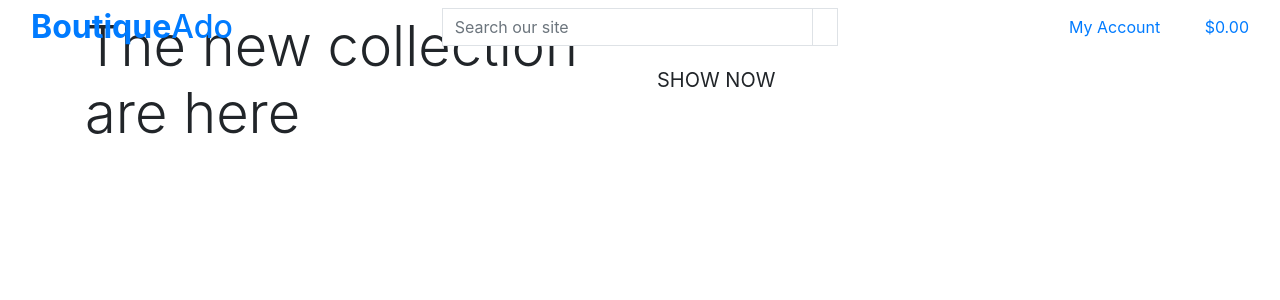
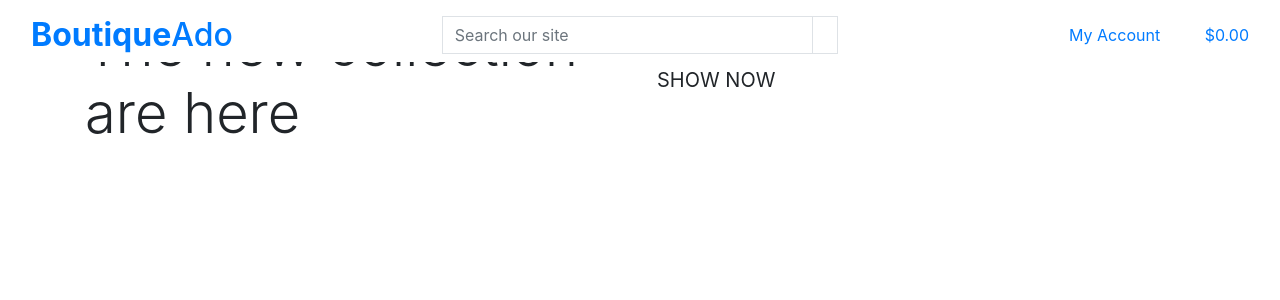
Before and after one commit to CHAMPION316/boutique_ado_v1, a Django app: page / in a window 1280 px wide. Shown: the top 300 px of the page. Run offline with Django 3.2, Linux system fonts and the light colour scheme.

Commit message:
Update nav for bg-white styling

```diff
--- a/templates/base.html
+++ b/templates/base.html
@@ -35,7 +35,7 @@
   </head>
   <body>
       <header class="container-fluid fixed-top">
-        <div class="row">
+        <div id="top-nav" class="row bg-white pt-lg-2 d-none d-lg-flex">
           <div class="col-12 col-lg-4 my-auto py-1 py-lg-0 text-center text-lg-left">
             <a href="{% url 'home' %}" class="nav-link main-logo-link">
               <h2 class="logo-font text-black my-0"><strong>Boutique</strong>Ado</h2>
```
